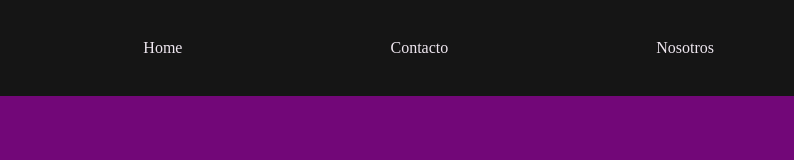
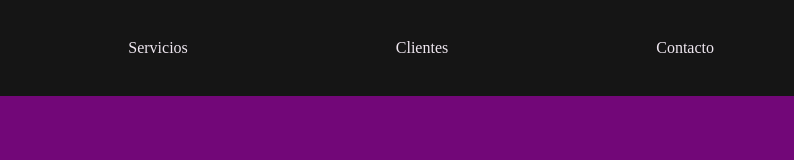
Before and after one commit to DanteBazan/nav-bar-css, a plain HTML site: page index.html in a window 1280 px wide. Shown: the full height of the page, 486-1280 px from the left. Drawn offline with Linux system fonts and the light colour scheme.

Commit message:
add titles nav

```diff
--- a/index.html
+++ b/index.html
@@ -10,9 +10,9 @@
     <header class="header-nav">
         <img src="" alt="" class="img-log">
             <nav class="nav">
-                <ul class="nav-link"><a href="#">Home</a></ul>
+                <ul class="nav-link"><a href="#">Servicios</a></ul>
+                <ul class="nav-link"><a href="#">Clientes</a></ul>
                 <ul class="nav-link"><a href="#">Contacto</a></ul>
-                <ul class="nav-link"><a href="#">Nosotros</a></ul>
             </nav>
         </img>
     </header>
```
